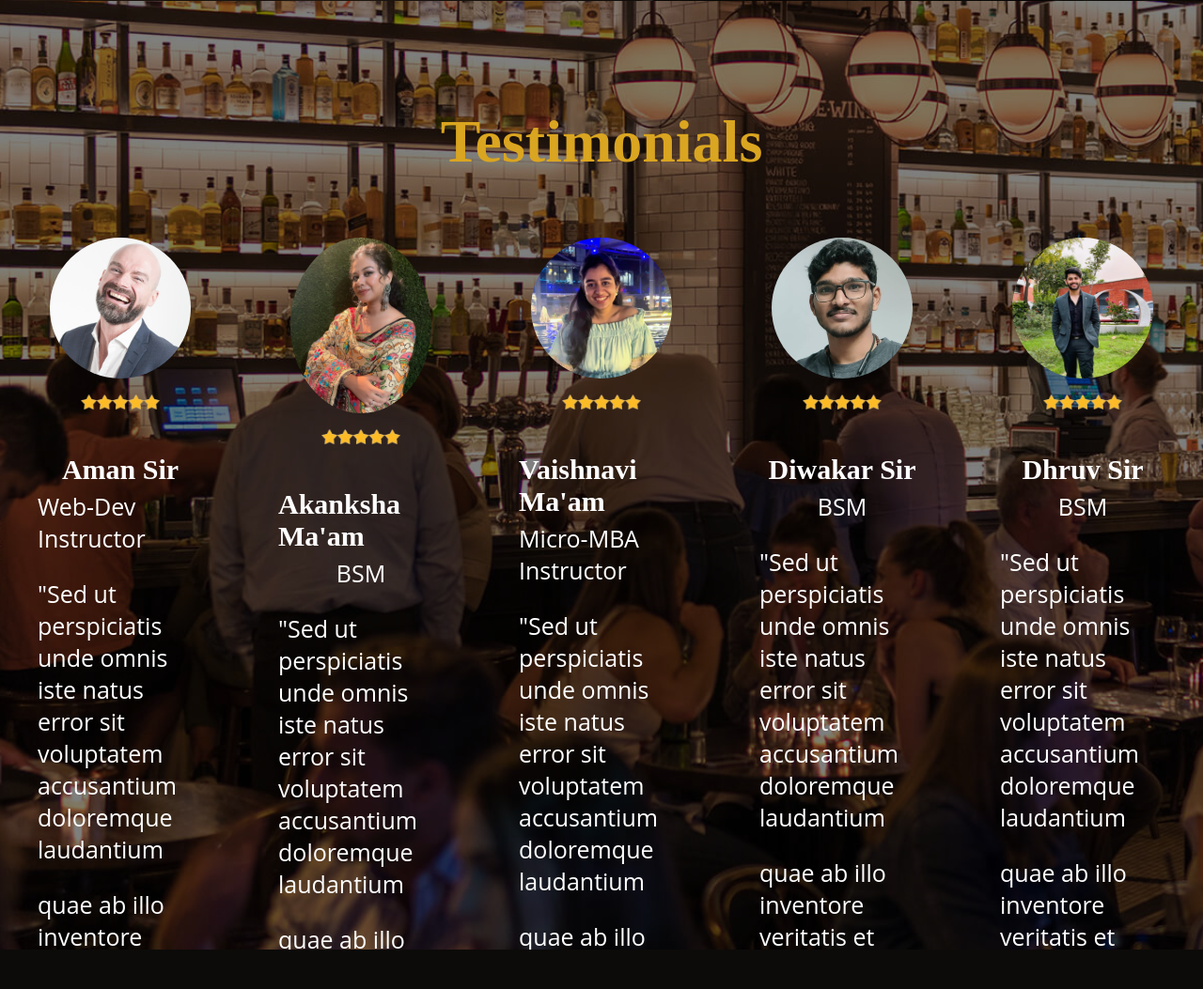
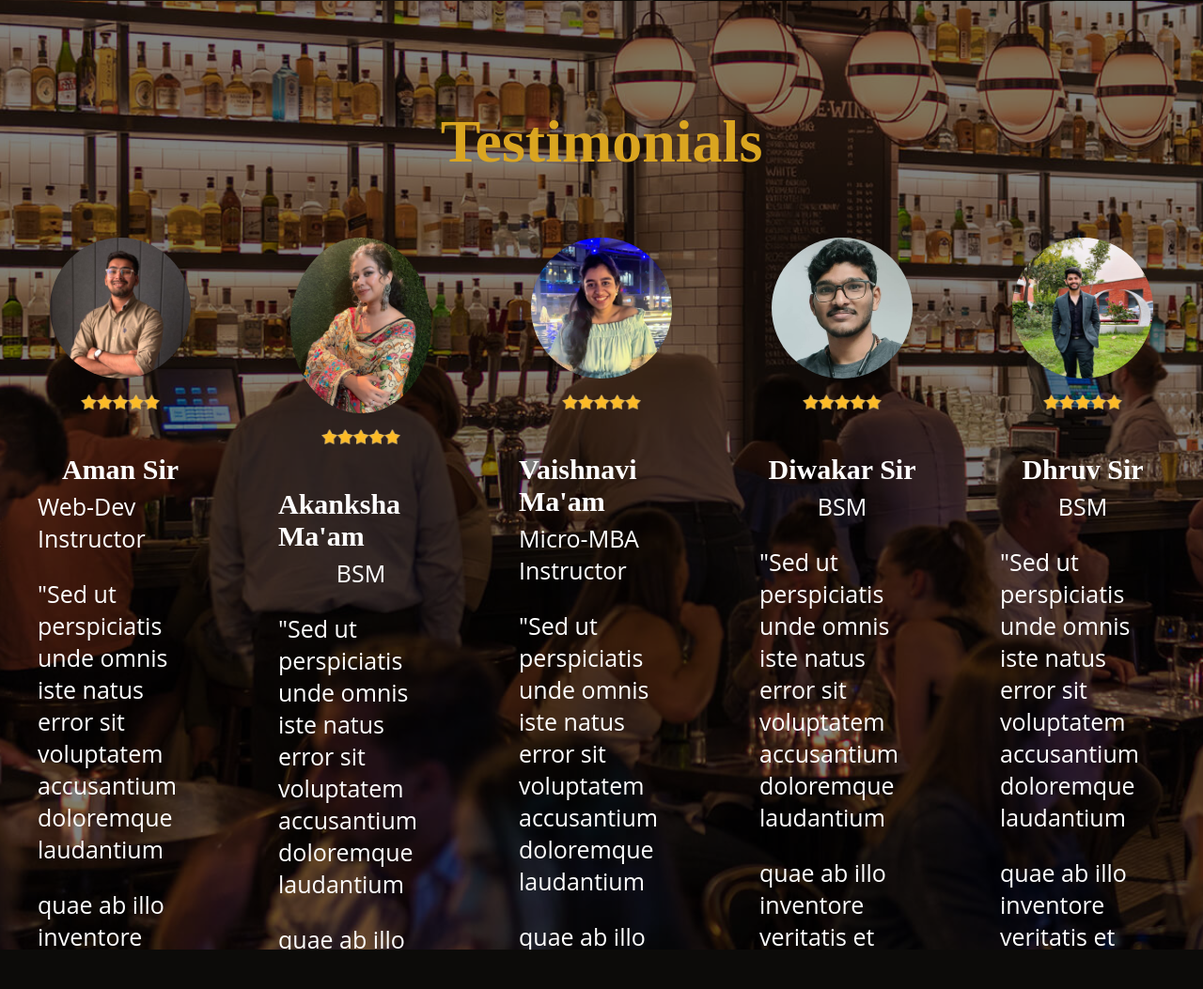
Before and after one commit to arjun-kshirsagar/webDev-Assignment, a plain HTML site: page index.html in a window 1280 px wide. Shown: the part 5399-6452 px from the top of the page at 94% size. Drawn offline with Linux system fonts and the light colour scheme.

Commit message:
Update index.html

```diff
--- a/index.html
+++ b/index.html
@@ -454,7 +454,7 @@
 
     <div id="all-5">
     <div id="testimonial-1">
-      <img src="Project-3/images/testimonials/testimonials-1.jpg" id="man1"></img>
+      <img src="Project-3/images/testimonials/aman.png" id="man1"></img>
       <img src="Project-3/images/testimonials/5star.png" class="star"></img>
       <h3>Aman Sir</h3>
       <p>Web-Dev Instructor</p>
```
